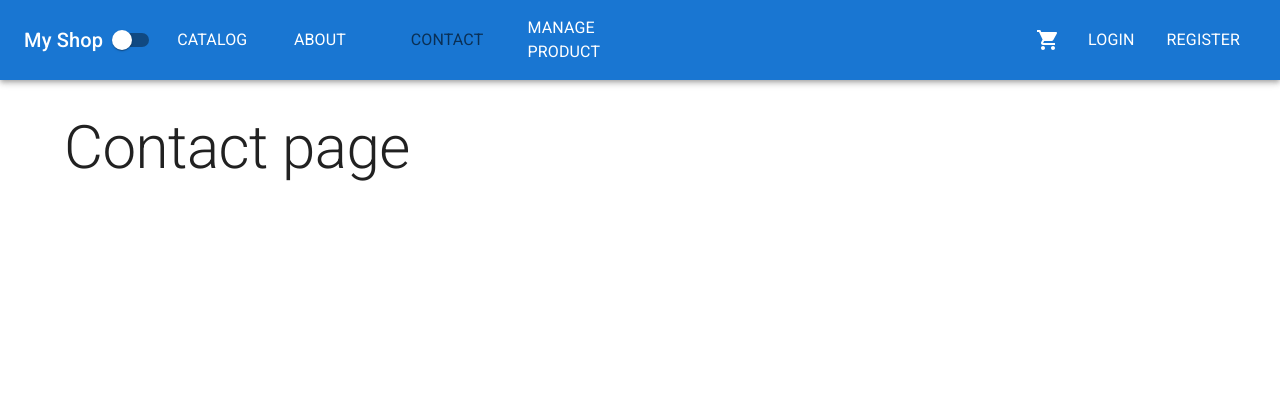
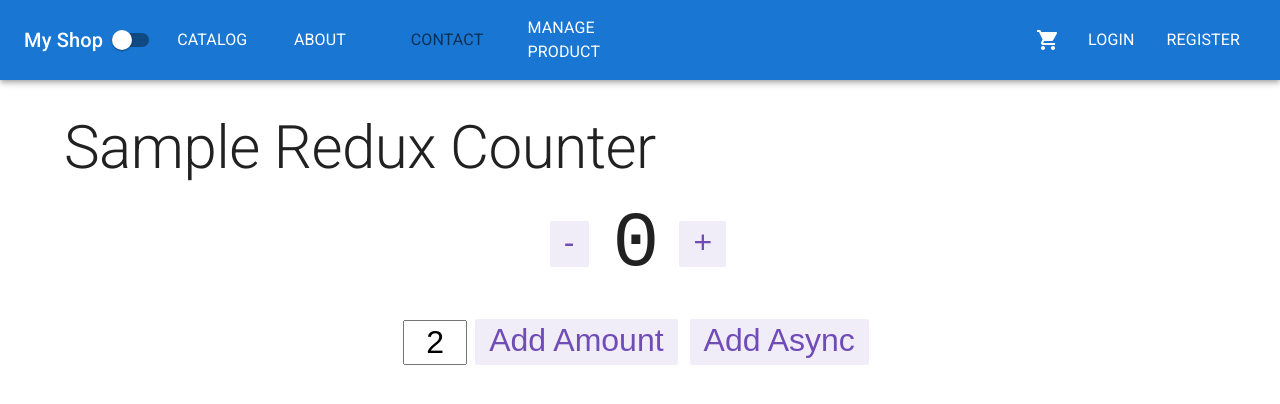
Before and after one commit to lekyvong09/c2202L-spring-react, a React (Create React App) app in the folder client/: page /contact in a window 1280 px wide. Shown: the top 404 px of the page. Built offline with nearby package versions, Linux system fonts and the light colour scheme.

Commit message:
2024 Jun 19 - 1

```diff
--- a/client/package.json
+++ b/client/package.json
@@ -9,6 +9,7 @@
     "@mui/icons-material": "^5.15.17",
     "@mui/lab": "^5.0.0-alpha.170",
     "@mui/material": "^5.15.17",
+    "@reduxjs/toolkit": "^2.2.5",
     "@testing-library/jest-dom": "^5.17.0",
     "@testing-library/react": "^13.4.0",
     "@testing-library/user-event": "^13.5.0",
@@ -20,6 +21,7 @@
     "react": "^18.3.1",
     "react-dom": "^18.3.1",
     "react-hook-form": "^7.51.4",
+    "react-redux": "^9.1.2",
     "react-router-dom": "^6.23.1",
     "react-scripts": "5.0.1",
     "react-toastify": "^10.0.5",
--- a/client/src/App.tsx
+++ b/client/src/App.tsx
@@ -18,6 +18,7 @@ import { getCookie } from './util/util';
 import axios, { AxiosResponse } from 'axios';
 import { StoreContext } from './context/StoreContext';
 import LoadingComponent from './layout/LoadingComponent';
+import CheckoutPage from './features/checkout/CheckoutPage';
 
 
 function App() {
@@ -65,6 +66,7 @@ function App() {
             <Route path='catalog' element={<Catalog />}  />
             <Route path='catalog/:productId' element={<ProductDetail />}  />
             <Route path='basket' element={<BasketPage />}  />
+            <Route path='checkout' element={<CheckoutPage />}  />
             <Route path='about' element={<AboutPage />}  />
             <Route path='contact' element={<ContactPage />}  />
             <Route path='manage-product' element={<ProductPage />} />
--- /dev/null
+++ b/client/src/counter/Counter.module.css
@@ -0,0 +1,79 @@
+.row {
+    display: flex;
+    align-items: center;
+    justify-content: center;
+  }
+
+  .row > button {
+    margin-left: 4px;
+    margin-right: 8px;
+  }
+
+  .row:not(:last-child) {
+    margin-bottom: 16px;
+  }
+
+  .value {
+    font-size: 78px;
+    padding-left: 16px;
+    padding-right: 16px;
+    margin-top: 2px;
+    font-family: 'Courier New', Courier, monospace;
+  }
+
+  .button {
+    appearance: none;
+    background: none;
+    font-size: 32px;
+    padding-left: 12px;
+    padding-right: 12px;
+    outline: none;
+    border: 2px solid transparent;
+    color: rgb(112, 76, 182);
+    padding-bottom: 4px;
+    cursor: pointer;
+    background-color: rgba(112, 76, 182, 0.1);
+    border-radius: 2px;
+    transition: all 0.15s;
+  }
+
+  .textbox {
+    font-size: 32px;
+    padding: 2px;
+    width: 64px;
+    text-align: center;
+    margin-right: 4px;
+  }
+
+  .button:hover,
+  .button:focus {
+    border: 2px solid rgba(112, 76, 182, 0.4);
+  }
+
+  .button:active {
+    background-color: rgba(112, 76, 182, 0.2);
+  }
+
+  .asyncButton {
+    composes: button;
+    position: relative;
+  }
+
+  .asyncButton:after {
+    content: '';
+    background-color: rgba(112, 76, 182, 0.15);
+    display: block;
+    position: absolute;
+    width: 100%;
+    height: 100%;
+    left: 0;
+    top: 0;
+    opacity: 0;
+    transition: width 1s linear, opacity 0.5s ease 1s;
+  }
+
+  .asyncButton:active:after {
+    width: 0%;
+    opacity: 1;
+    transition: 0s;
+  }
--- /dev/null
+++ b/client/src/counter/Counter.tsx
@@ -0,0 +1,55 @@
+import { useDispatch, useSelector } from 'react-redux';
+import styles from './Counter.module.css';
+import { decrement, increment, incrementAsync, incrementByNumber } from './counterSlice';
+import { store } from '../store';
+import { useState } from 'react';
+
+export default function Counter() {
+    const count = useSelector((state: any) => state.counter.value);
+    const dispatch = useDispatch<typeof store.dispatch>();
+
+    const [incrementAmount, setIncrementAmount] = useState('2');
+    const incrementValue = Number(incrementAmount) || 0;
+
+    return (
+        <>
+            <div className={styles.row}>
+                <button
+                    className={styles.button}
+                    aria-label='Decrement Value'
+                    onClick={() => dispatch(decrement())}
+                >
+                    -
+                </button>
+                <span className={styles.value}>{count}</span>
+                <button
+                    className={styles.button}
+                    aria-label='Decrement Value'
+                    onClick={() => dispatch(increment())}
+                >
+                    +
+                </button>
+            </div>
+
+            <div className={styles.row}>
+                <input
+                    className={styles.textbox}
+                    onChange={(e) => setIncrementAmount(e.target.value)}
+                    value={incrementAmount}
+                />
+                <button
+                    className={styles.button}
+                    onClick={() => dispatch(incrementByNumber(incrementValue))}
+                >
+                    Add Amount
+                </button>
+                <button
+                    className={styles.asyncButton}
+                    onClick={() => dispatch(incrementAsync(incrementValue))}
+                >
+                    Add Async
+                </button>
+            </div>
+        </>
+    );
+}
--- /dev/null
+++ b/client/src/counter/counterAPI.ts
@@ -0,0 +1,7 @@
+
+
+export function fetchCount(amount = 1) {
+    return new Promise<{data: number}>(
+        (resolve) => setTimeout(() => resolve({data: amount}), 1000)
+    );
+}
--- /dev/null
+++ b/client/src/counter/counterSlice.ts
@@ -0,0 +1,55 @@
+import { createAsyncThunk, createSlice, PayloadAction } from "@reduxjs/toolkit";
+import { fetchCount } from "./counterAPI";
+
+
+export interface CounterState {
+    value: number;
+    status: 'idle' | 'loading' | 'failed';
+}
+
+const initialState: CounterState = {
+    value: 0,
+    status: 'idle'
+};
+
+
+export const incrementAsync = createAsyncThunk(
+    'counter/fetchCount',
+    async (amount: number) => {
+        const response = await fetchCount(amount);
+        return response.data;
+    }
+);
+
+
+export const counterSlice = createSlice({
+    name: 'counter',
+    initialState,
+    reducers: {
+        increment: (state) => {
+            state.value += 1;
+        },
+        decrement: (state) => {
+            state.value -= 1;
+        },
+        incrementByNumber: (state, action: PayloadAction<number>) => {
+            state.value += action.payload;
+        }
+    },
+    extraReducers: (builder) => {
+        builder
+        .addCase(incrementAsync.pending, state => {
+            state.status = 'loading';
+        })
+        .addCase(incrementAsync.fulfilled, (state, action) => {
+            state.value += action.payload;
+            state.status = 'idle';
+        })
+        .addCase(incrementAsync.rejected, state => {
+            state.status = 'failed';
+        })
+    }
+});
+
+export const {increment, decrement, incrementByNumber} = counterSlice.actions;
+export default counterSlice.reducer;
--- a/client/src/features/basket/BasketPage.tsx
+++ b/client/src/features/basket/BasketPage.tsx
@@ -1,10 +1,11 @@
 import { useContext, useState } from "react";
-import { Box, Grid, Paper, Table, TableBody, TableCell, TableContainer, TableHead, TableRow, Typography } from "@mui/material";
+import { Box, Button, Grid, Paper, Table, TableBody, TableCell, TableContainer, TableHead, TableRow, Typography } from "@mui/material";
 import { AddCircle, Delete, RemoveCircle } from "@mui/icons-material";
 import { StoreContext } from "../../context/StoreContext";
 import { LoadingButton } from "@mui/lab";
 import axios, { AxiosResponse } from "axios";
 import BasketSummary from "./BasketSummary";
+import { Link } from "react-router-dom";
 
 
 export default function BasketPage() {
@@ -98,6 +99,13 @@ export default function BasketPage() {
             <Grid item xs={6}></Grid>
             <Grid item xs={6}>
                 <BasketSummary />
+                <Button
+                    component={Link}
+                    to='/checkout'
+                    variant="contained"
+                    size="large"
+                    fullWidth
+                >Checkout</Button>
             </Grid>
         </Grid>
     </>
--- /dev/null
+++ b/client/src/features/checkout/CheckoutPage.tsx
@@ -0,0 +1,10 @@
+import { Typography } from "@mui/material";
+
+
+export default function CheckoutPage() {
+    return (
+        <Typography>
+            Checkout page (must be logged in user).
+        </Typography>
+    );
+}
--- a/client/src/features/contact/ContactPage.tsx
+++ b/client/src/features/contact/ContactPage.tsx
@@ -1,9 +1,13 @@
 import { Typography } from "@mui/material";
+import Counter from "../../counter/Counter";
 
 export default function ContactPage() {
     return (
-        <Typography variant="h2">
-            Contact page
-        </Typography>
+        <>
+            <Typography variant="h2">
+                Sample Redux Counter
+            </Typography>
+            <Counter />
+        </>
     );
 }
--- a/client/src/index.tsx
+++ b/client/src/index.tsx
@@ -7,6 +7,8 @@ import { BrowserRouter } from 'react-router-dom';
 import axios from 'axios';
 import 'react-toastify/dist/ReactToastify.css';
 import { StoreProvider } from './context/StoreProvider';
+import { Provider } from 'react-redux';
+import { store } from './store';
 
 
 axios.defaults.baseURL = process.env.REACT_APP_BASE_URL;
@@ -18,11 +20,13 @@ const root = ReactDOM.createRoot(
 );
 root.render(
   <React.StrictMode>
-    <BrowserRouter>
-      <StoreProvider>
-        <App />
-      </StoreProvider>
-    </BrowserRouter>
+    <Provider store={store}>
+      <BrowserRouter>
+        <StoreProvider>
+          <App />
+        </StoreProvider>
+      </BrowserRouter>
+    </Provider>
   </React.StrictMode>
 );
 
--- /dev/null
+++ b/client/src/store.ts
@@ -0,0 +1,8 @@
+import { configureStore } from "@reduxjs/toolkit";
+import counterReducer from './counter/counterSlice';
+
+export const store = configureStore({
+    reducer: {
+        counter: counterReducer,
+    }
+});
```
Also changed, not shown: 1 other file (tests, documents, lock files or other folders).
